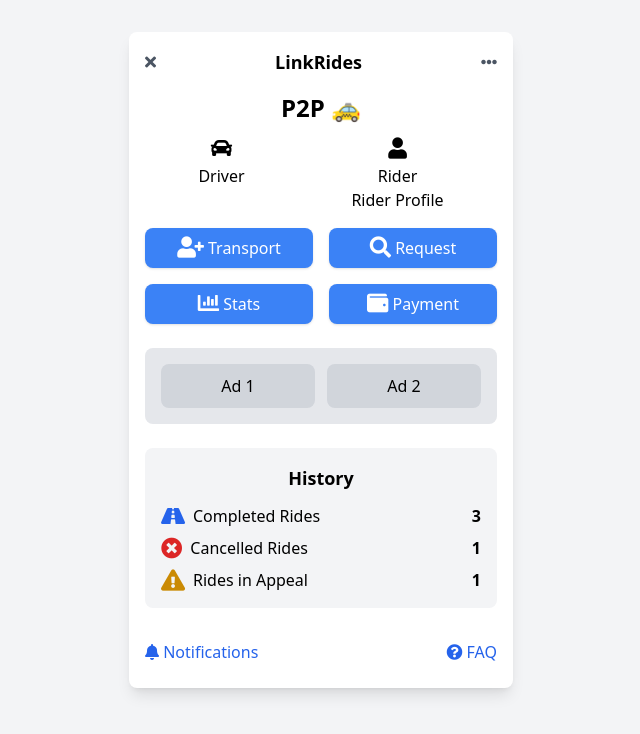
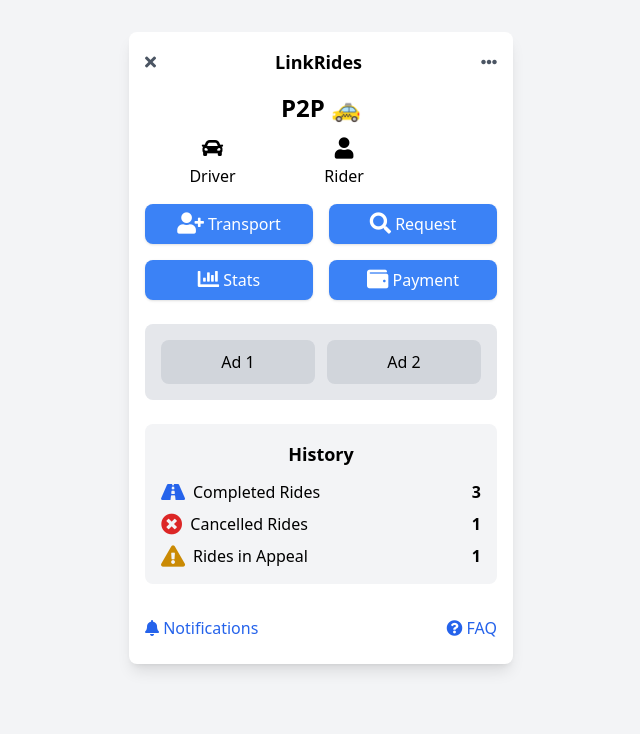
Before and after one commit to FiruzAmonov/TaxGram, a plain HTML site: page index.html in a window 1280 px wide. Shown: the whole page, without its empty margins (319-959 px from the left). Drawn offline with nearby package versions, Linux system fonts and the light colour scheme.

Commit message:
Update index.html

```diff
--- a/index.html
+++ b/index.html
@@ -30,7 +30,7 @@
                 <button class="flex flex-col items-center">
                     <i class="fas fa-user fa-lg mb-2"></i>
                     <span>Rider</span>
-                    <a href="rider.html">Rider Profile</a>
+                    <a href="rider.html"/a>
                 </button>
             </div>
             <div class="grid grid-cols-2 gap-4 mb-6">
```
